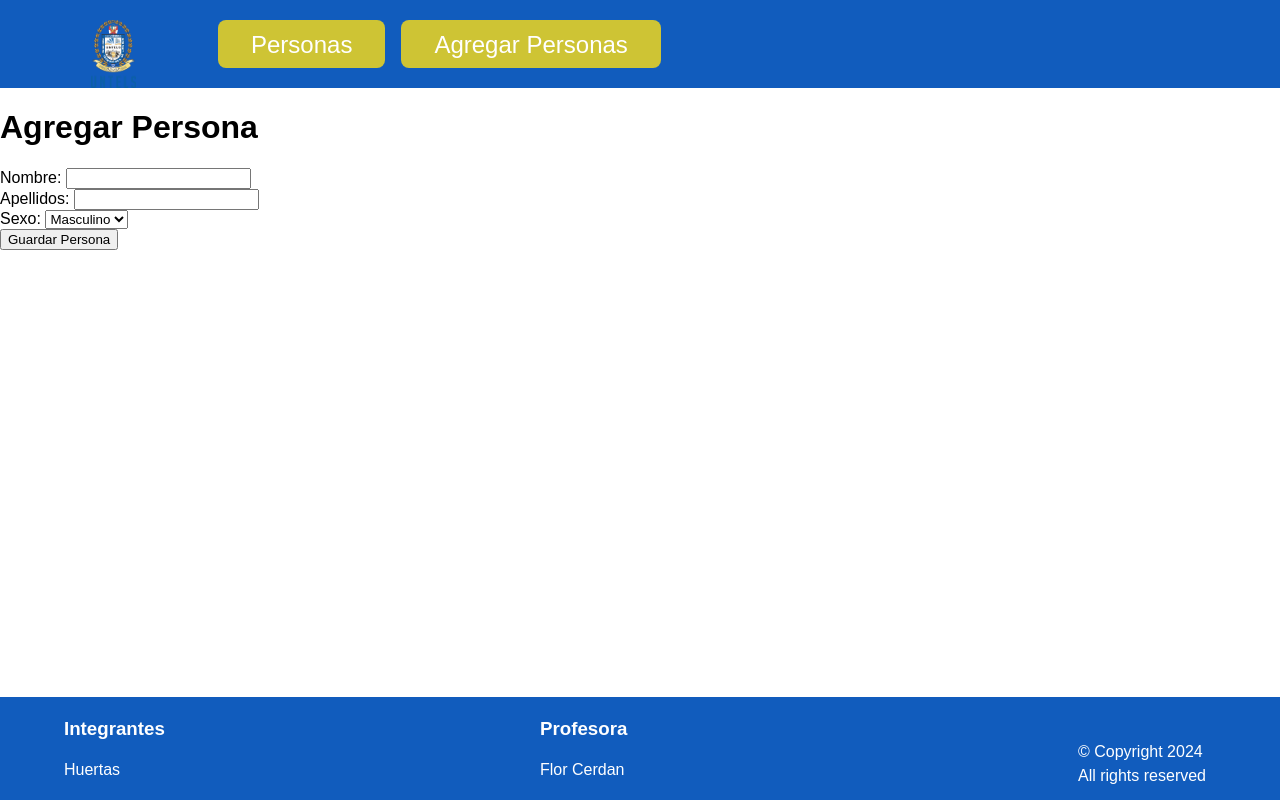
After one commit to xdafnex/ExamenFinal---LP3, a Django app: page /agregar_persona/ in a window 1280 px wide. The commit adds this page. Run offline with Django 4.2, Linux system fonts and the light colour scheme; some web fonts are replaced.

Commit message:
Huertas Examen Final-Parte 3-Formulario

```diff
--- a/examenfinal/examenfinal/urls.py
+++ b/examenfinal/examenfinal/urls.py
@@ -14,6 +14,8 @@ Including another URLconf
     1. Import the include() function: from django.urls import include, path
     2. Add a URL to urlpatterns:  path('blog/', include('blog.urls'))
 """
+from django.conf import settings
+from django.conf.urls.static import static
 from django.contrib import admin
 from django.urls import path
 from miapp import views
@@ -22,4 +24,7 @@ urlpatterns = [
     path("admin/", admin.site.urls),
     path('', views.index, name = "index"),
     path('personas/', views.personas, name = "personas"),
+    path('agregar_persona/', views.agregar_persona, name='agregar_persona'),
+    path('eliminar_persona/<int:id>/', views.eliminar_persona, name="eliminar_persona"),
+    path('editar_persona/<int:id>/', views.editar_persona, name='editar_persona'),
 ]
--- /dev/null
+++ b/examenfinal/miapp/templates/agregar_persona.html
@@ -0,0 +1,21 @@
+{% extends 'layout.html' %}
+
+{% block content %}
+<h1>Agregar Persona</h1>
+<form action="{% url 'agregar_persona' %}" method="post">
+    {% csrf_token %}
+    <label for="nombre">Nombre:</label>
+    <input type="text" id="nombre" name="nombre" required>
+    <br>
+    <label for="apellidos">Apellidos:</label>
+    <input type="text" id="apellidos" name="apellidos" required>
+    <br>
+    <label for="sexo">Sexo:</label>
+    <select id="sexo" name="sexo">
+        <option value="M">Masculino</option>
+        <option value="F">Femenino</option>
+    </select>
+    <br>
+    <button type="submit">Guardar Persona</button>
+</form>
+{% endblock %}
--- a/examenfinal/miapp/templates/layout.html
+++ b/examenfinal/miapp/templates/layout.html
@@ -30,7 +30,8 @@
                 </svg>
 
             </a>
-            <a class="topbar-inner__signin" href="/personas">Personas</a>
+            <a class="topbar-inner__signin" href="{% url 'personas' %}">Personas</a>
+            <a class="topbar-inner__signin" href="{% url 'agregar_persona' %}">Agregar Personas</a>
         </div>
     </header>
     <main>
--- a/examenfinal/miapp/views.py
+++ b/examenfinal/miapp/views.py
@@ -1,8 +1,40 @@
-from django.shortcuts import render
+from django.shortcuts import render, redirect, get_object_or_404
+from django.contrib import messages
+from .models import Huertas_Persona
 
 # Create your views here.
 def index(request):
     return render(request, 'index.html')
 
+
+def agregar_persona(request):
+    if request.method == 'POST':
+        nombre = request.POST['nombre']
+        apellidos = request.POST['apellidos']
+        sexo = request.POST['sexo']
+        persona = Huertas_Persona(nombre=nombre, apellidos=apellidos, sexo=sexo)
+        persona.save()
+        messages.success(request, 'La persona ha sido agregada con éxito.')
+        return redirect('personas')
+    return render(request, 'agregar_persona.html')
+
+def editar_persona(request, id):
+    persona = get_object_or_404(Huertas_Persona, id=id)
+    if request.method == 'POST':
+        persona.nombre = request.POST['nombre']
+        persona.apellidos = request.POST['apellidos']
+        persona.sexo = request.POST['sexo']
+        persona.save()
+        messages.success(request, 'La persona ha sido actualizada con éxito.')
+        return redirect('personas')
+    return render(request, 'editar_persona.html', {'persona': persona})
+
 def personas(request):
-    return render(request, 'personas.html')
+    personas = Huertas_Persona.objects.all()
+    return render(request, 'personas.html', {'personas': personas})
+
+def eliminar_persona(request, id):
+    persona = get_object_or_404(Huertas_PersonaPersona, id=id)
+    persona.delete()
+    messages.success(request, 'La persona ha sido eliminada con éxito.')
+    return redirect('personas')
```
Also changed, not shown: examenfinal/miapp/templates/editar_persona.html (added, +21 -0 lines), examenfinal/miapp/templates/personas.html (+24 -0 lines), examenfinal/db.sqlite3.
